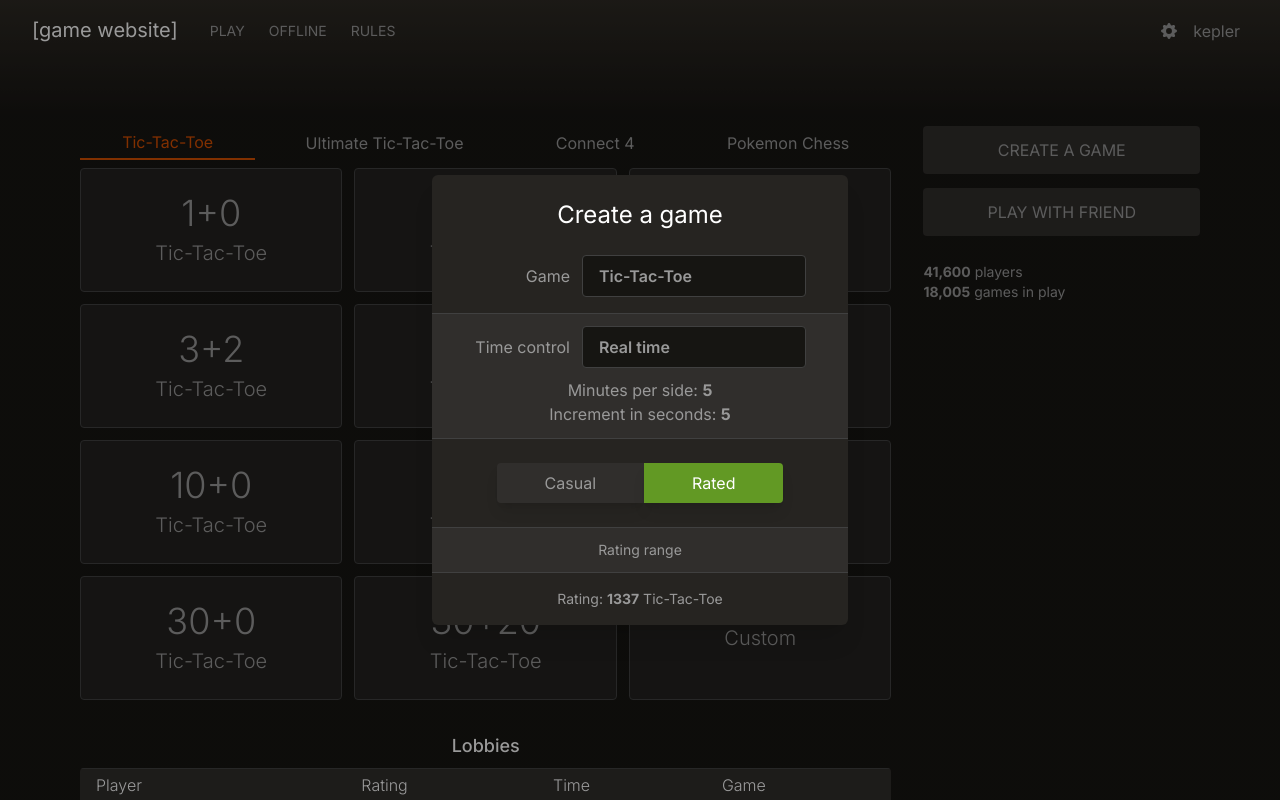
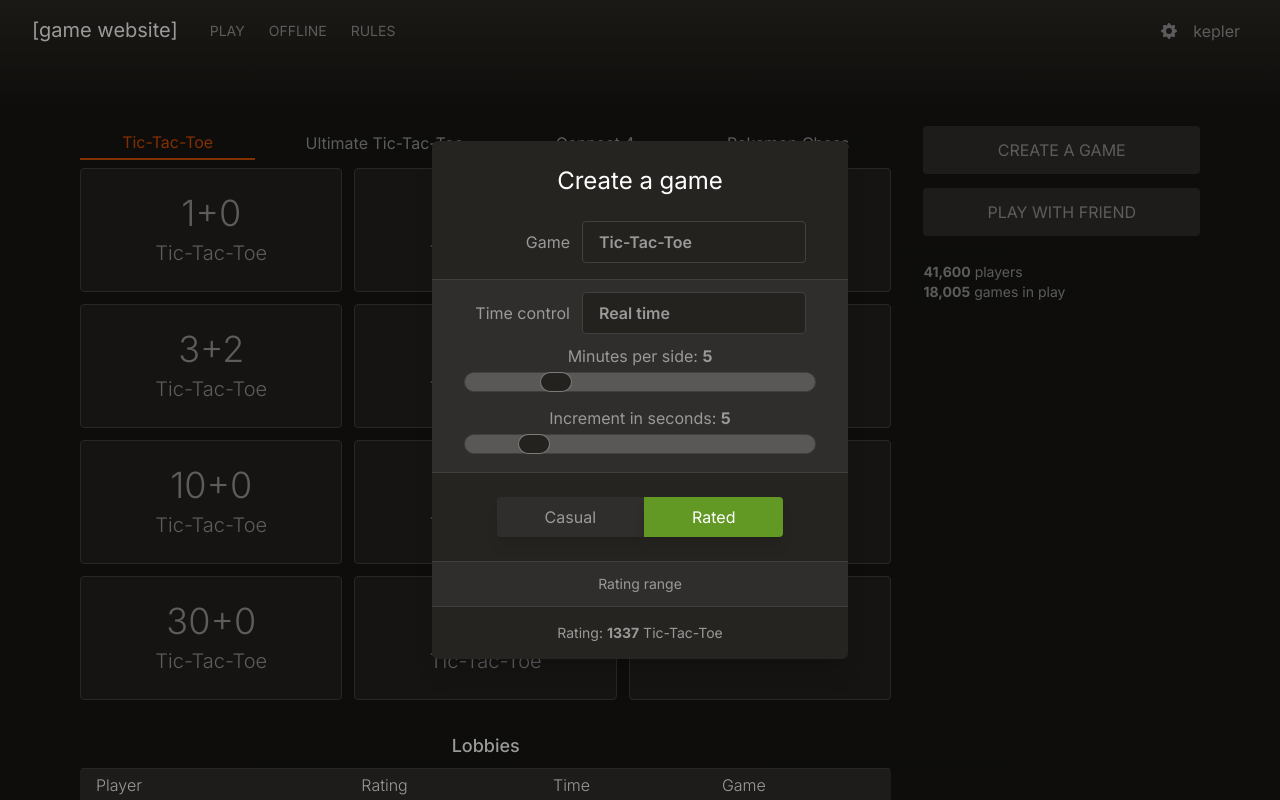
Before and after one commit to SVWEFSBRWHWBCOTSEID/SVWEFSBRWHWBCOTSEID.github.io, a Next.js app: page / in a window 1280 px wide. Both pictures are taken after a click on the button "Custom". Shown: the top 800 px of the page. Built offline with nearby package versions, Linux system fonts and the light colour scheme.

Commit message:
Add styled lichess sliders, slider scaling

```diff
--- a/app/(home)/CreateGameModal.tsx
+++ b/app/(home)/CreateGameModal.tsx
@@ -6,6 +6,7 @@ import {Listbox} from '@headlessui/react';
 // Components
 import CenteredModal from '../../components/CenteredModal';
 import AnimatedListbox from '../../components/AnimatedListbox';
+import SecondarySlider from '../../components/SecondarySlider';
 
 // Util
 import {games} from './QuickPairing';
@@ -17,7 +18,7 @@ export default function CreateGameModal(props: CreateGameModalProps) {
     const [rated, setRated] = useState(true);
 
     const [timed, setTimed] = useState(true);
-    const [minutes, setMinutes] = useState(5);
+    const [minutes, setMinutes] = useState(9);
     const [increment, setIncrement] = useState(5);
 
     return (
@@ -44,11 +45,23 @@ export default function CreateGameModal(props: CreateGameModalProps) {
 
                 {timed && (
                     <div className="mt-2.5 text-center text-secondary">
-                        <p>Minutes per side: <strong>{minutes}</strong></p>
-                        {/* TODO: sliders */}
+                        {/* TODO: monospace */}
+                        <p className="mb-1">Minutes per side: <strong>{parseMinutes(minutes)}</strong></p>
+                        <SecondarySlider
+                            value={minutes}
+                            onChange={setMinutes}
+                            min={0}
+                            max={38}
+                        />
 
-                        <p>Increment in seconds: <strong>{increment}</strong></p>
-                        {/* TODO: sliders */}
+                        {/* TODO: monospace */}
+                        <p className="mt-2 mb-1">Increment in seconds: <strong>{parseIncrement(increment)}</strong></p>
+                        <SecondarySlider
+                            value={increment}
+                            onChange={setIncrement}
+                            min={0}
+                            max={30}
+                        />
                     </div>
                 )}
             </section>
@@ -81,10 +94,10 @@ function ModalDropdown<T>(props: ModalDropdownProps<T>) {
             <Listbox.Label className="w-24 text-right">{props.title}</Listbox.Label>
 
             <div className="relative">
-                <Listbox.Button className="font-semibold text-left w-56 px-4 py-2 bg-background rounded border border-tertiary">
+                <Listbox.Button className="font-semibold text-left w-56 px-4 py-2 bg-content-tertiary rounded border border-tertiary">
                     {props.selected}
                 </Listbox.Button>
-                <AnimatedListbox className="absolute top-[calc(100%_+_6px)] w-48 flex flex-col py-1.5 bg-background rounded shadow-lg z-10 focus:outline-none focus-visible:ring-1 focus-visible:ring-white/25">
+                <AnimatedListbox className="absolute top-[calc(100%_+_6px)] w-48 flex flex-col py-1.5 bg-content-tertiary rounded shadow-lg z-10 focus:outline-none focus-visible:ring-1 focus-visible:ring-white/25">
                     {props.children}
                 </AnimatedListbox>
             </div>
@@ -94,8 +107,47 @@ function ModalDropdown<T>(props: ModalDropdownProps<T>) {
 
 function ModalDropdownItem<T>(props: {value: T, children: ReactNode}) {
     return (
-        <Listbox.Option value={props.value} className="cursor-pointer px-4 py-1 hover:bg-blue-500 hover:text-white">
+        <Listbox.Option value={props.value} className="cursor-pointer px-4 py-1 hover:!bg-blue-500 hover:text-white ui-selected:bg-background">
             {props.children}
         </Listbox.Option>
     )
 }
+
+/**
+ * Converts slider ticks to the actual game time.
+ *
+ * Between [0, 4], each tick increases the game time by 0.25 minutes. (i : [0, 1])
+ * Between (4, 6], each tick increases the game time by 0.5 minutes. (i : (1, 2]
+ * Between (6, 24], each tick increases the game time by 1 minute. (i : (2, 20])
+ * Between (24, 29], each tick increases the game time by 5 minutes. (i : (20, 45])
+ * Between (29, 38], each tick increases the game time by 15 minutes. (i : (45, 180])
+ *
+ * @param ticks The value of the game time slider.
+ * @returns The game time, in minutes.
+ */
+function parseMinutes(ticks: number) {
+    if (ticks <= 4) return ticks * 0.25;
+    if (ticks <= 6) return 1 + (ticks - 4) * 0.5;
+    if (ticks <= 24) return ticks - 4;
+
+    if (ticks <= 29) return 20 + (ticks - 24) * 5;
+    return 45 + (ticks - 29) * 15;
+}
+
+/**
+ * Converts slider ticks to the actual game increment.
+ *
+ * Between [0, 20], each tick increases the increment by 1 second. (i : [0, 20])
+ * Between (20, 25], each tick increases the increment by 5 seconds. (i : (20, 45]
+ * Between (25, 26], each tick increases the increment by 15 seconds. (i = 60)
+ * Between (26, 30], each tick increases the increment by 30 seconds. (i : (60, 180])
+ *
+ * @param ticks The value of the increment slider.
+ * @returns The increment, in seconds.
+ */
+function parseIncrement(ticks: number) {
+    if (ticks <= 20) return ticks;
+    if (ticks <= 25) return 20 + (ticks - 20) * 5;
+    if (ticks == 26) return 45 + (ticks - 25) * 15;
+    return 60 + (ticks - 26) * 30;
+}
--- /dev/null
+++ b/components/SecondarySlider.tsx
@@ -0,0 +1,13 @@
+type SecondarySliderProps = {value: number, onChange: (value: number) => void, min: number, max: number}
+export default function SecondarySlider(props: SecondarySliderProps) {
+    return (
+        <input
+            type="range"
+            className="w-full h-5 appearance-none cursor-pointer border border-tertiary rounded-full bg-[rgb(186_186_186_/_0.3)] slider-thumb:appearance-none slider-thumb:w-8 slider-thumb:h-5 slider-thumb:rounded-full slider-thumb:bg-content-tertiary slider-thumb:border slider-thumb:border-solid slider-thumb:border-secondary/75"
+            value={props.value}
+            onChange={(e) => props.onChange(Number(e.target.value))}
+            min={props.min}
+            max={props.max}
+        />
+    )
+}
--- a/tailwind.config.js
+++ b/tailwind.config.js
@@ -1,4 +1,5 @@
 const colors = require('tailwindcss/colors')
+const plugin = require('tailwindcss/plugin')
 
 module.exports = {
   content: [
@@ -14,6 +15,7 @@ module.exports = {
         tertiary: '#404040',
         content: '#262421',
         'content-secondary': '#302e2c',
+        'content-tertiary': '#24221e',
         background: '#161512', // colors.neutral['900'] // '#312e2b' // '#262421'
         'theme-green': '#629924',
         'theme-orange': 'rgb(214 79 0)'
@@ -31,6 +33,9 @@ module.exports = {
     },
   },
   plugins: [
-    require('@headlessui/tailwindcss')
+    require('@headlessui/tailwindcss'),
+    plugin(({addVariant}) => {
+      addVariant('slider-thumb', ['&::-webkit-slider-thumb', '&::-moz-range-thumb'])
+    })
   ]
 }
```
